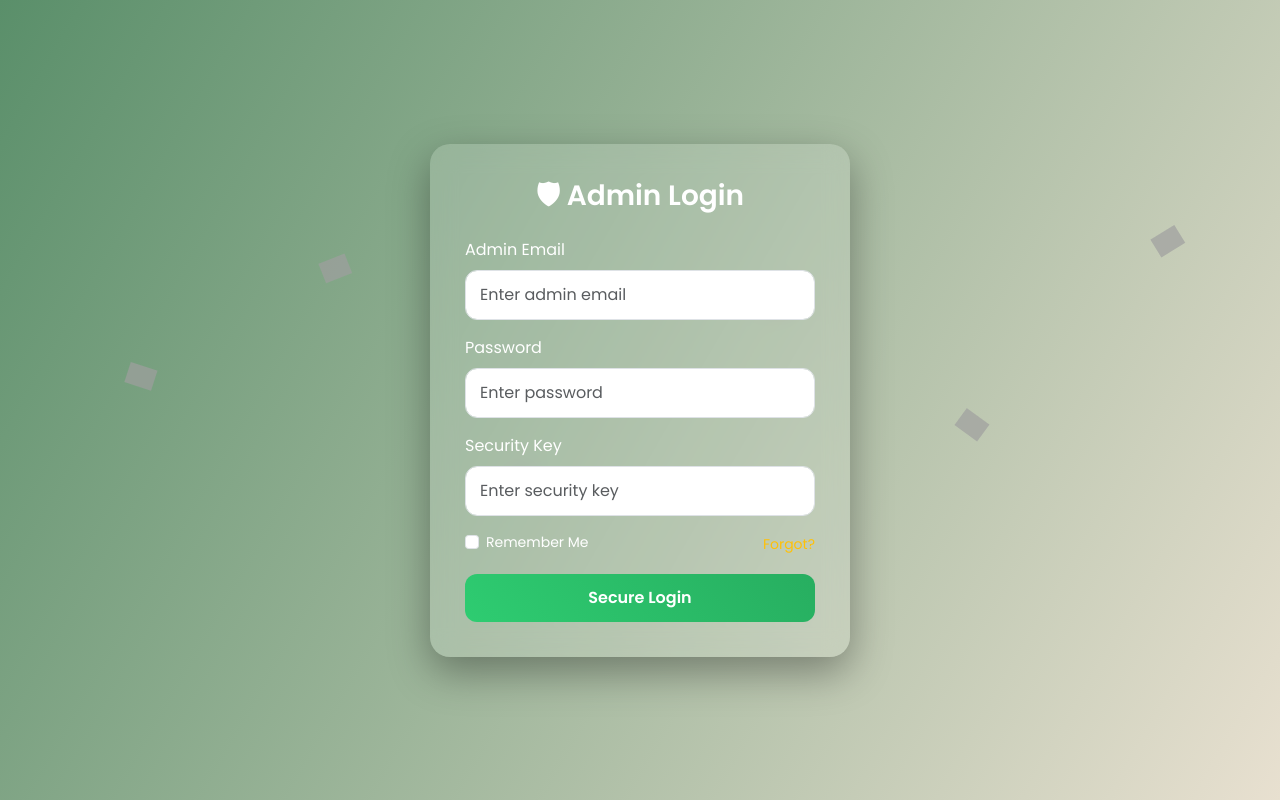
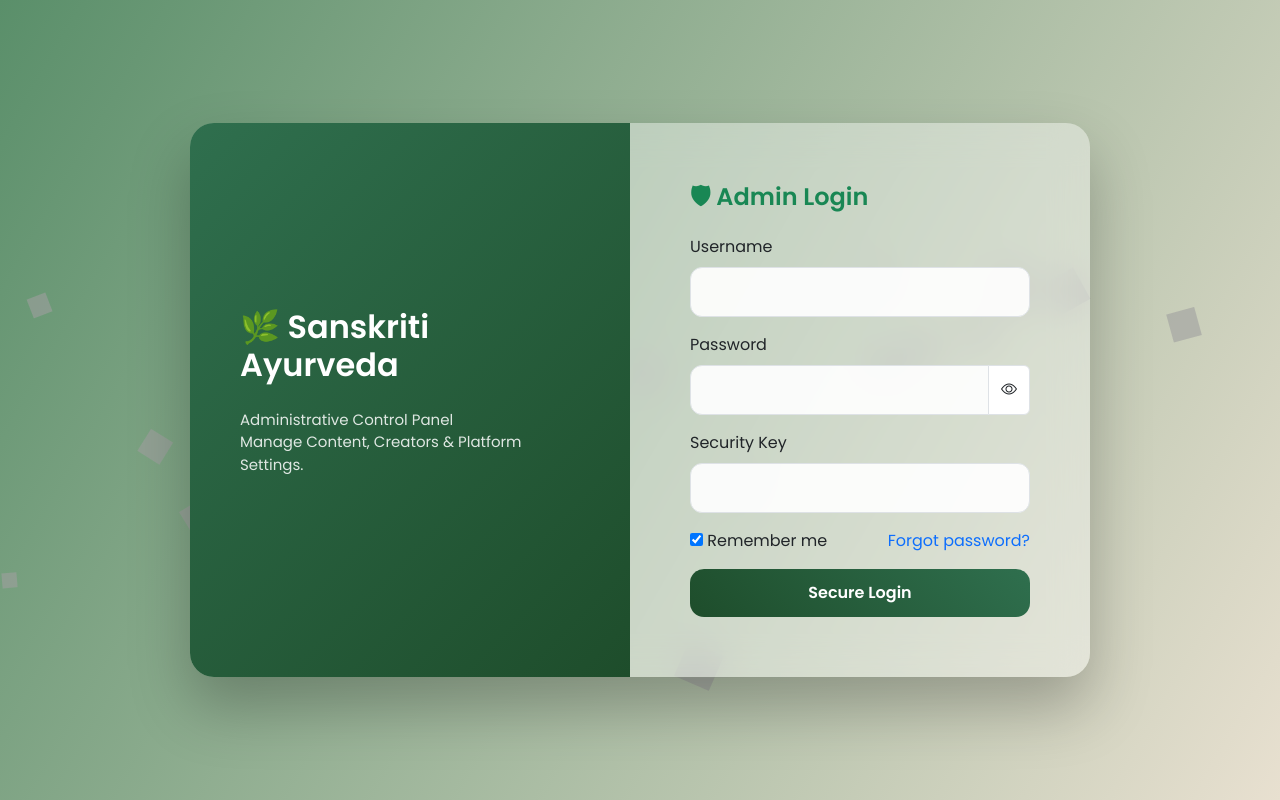
Before and after one commit to dileepkagitapalli-lab/traditional-health-system, a Django app: page /admin-login/ in a window 1280 px wide. Run offline with Django 5.2, Linux system fonts and the light colour scheme; grey boxes are pictures that could not be loaded.

Commit message:
third commit

```diff
--- a/main/templates/main/admin_login.html
+++ b/main/templates/main/admin_login.html
@@ -3,149 +3,209 @@
 <head>
 <meta charset="UTF-8">
 <meta name="viewport" content="width=device-width, initial-scale=1.0">
-<title>Admin Login | Sanskriti Ayurveda</title>
+<title>Sanskriti Ayurveda | Admin Login</title>
 
 <!-- Bootstrap -->
 <link href="https://cdn.jsdelivr.net/npm/bootstrap@5.3.2/dist/css/bootstrap.min.css" rel="stylesheet">
 
-<!-- Google Fonts -->
-<link href="https://fonts.googleapis.com/css2?family=Poppins:wght@300;400;500;600;700&display=swap" rel="stylesheet">
+<!-- Icons -->
+<link href="https://cdn.jsdelivr.net/npm/bootstrap-icons/font/bootstrap-icons.css" rel="stylesheet">
+
+<!-- Google Font -->
+<link href="https://fonts.googleapis.com/css2?family=Poppins:wght@300;400;500;600&display=swap" rel="stylesheet">
 
 <style>
-*{margin:0;padding:0;box-sizing:border-box;font-family:'Poppins',sans-serif;}
+*{
+    margin:0;
+    padding:0;
+    box-sizing:border-box;
+    font-family:'Poppins',sans-serif;
+}
 
 body{
     min-height:100vh;
     background: linear-gradient(120deg,#5a8f6a,#e8e0d0);
+    display:flex;
+    align-items:center;
+    justify-content:center;
     overflow:hidden;
 }
 
-/* Leaves Falling */
+/* Falling Leaves */
 .leaves span{
     position:absolute;
-    top:-10%;
-    width:28px;
-    height:28px;
-    background:url('https://cdn-icons-png.flaticon.com/512/2909/2909767.png') no-repeat;
-    background-size:contain;
-    animation: fall linear infinite;
-    opacity:0.7;
+    top:-60px;
+    width:30px;
+    height:30px;
+    background:url('https://pngimg.com/d/leaf_PNG36819.png');
+    background-size:cover;
+    opacity:0.6;
+    animation:fall linear infinite;
 }
 
 @keyframes fall{
-    0%{transform:translateY(-100px) rotate(0deg);}
+    0%{transform:translateY(-60px) rotate(0deg);}
     100%{transform:translateY(110vh) rotate(360deg);}
 }
 
-.leaves span:nth-child(1){left:10%;animation-duration:12s;}
-.leaves span:nth-child(2){left:25%;animation-duration:15s;}
-.leaves span:nth-child(3){left:40%;animation-duration:10s;}
-.leaves span:nth-child(4){left:60%;animation-duration:14s;}
-.leaves span:nth-child(5){left:75%;animation-duration:11s;}
-.leaves span:nth-child(6){left:90%;animation-duration:16s;}
-
-/* Center Card */
+/* Main Card */
 .login-box{
+    width:900px;
+    max-width:95%;
+    background: rgba(255,255,255,0.18);
+    backdrop-filter: blur(18px);
+    border-radius:24px;
+    box-shadow:0 30px 60px rgba(0,0,0,0.25);
     display:flex;
-    justify-content:center;
-    align-items:center;
-    min-height:100vh;
-    position:relative;
-    z-index:2;
+    overflow:hidden;
 }
 
-.login-card{
-    width:100%;
-    max-width:420px;
-    background:rgba(255,255,255,0.15);
-    backdrop-filter:blur(12px);
-    border-radius:20px;
-    padding:35px;
-    box-shadow:0 15px 40px rgba(0,0,0,0.35);
-    animation:fade 1s ease;
+/* Left Panel */
+.left-panel{
+    flex:1;
+    background:linear-gradient(135deg,#2f6f4e,#1e4d2b);
+    color:#fff;
+    padding:60px 50px;
+    display:flex;
+    flex-direction:column;
+    justify-content:center;
 }
 
-@keyframes fade{
-    from{opacity:0; transform:scale(0.95);}
-    to{opacity:1; transform:scale(1);}
+.left-panel h2{
+    font-weight:600;
+    font-size:32px;
 }
 
-.login-card h3{
-    text-align:center;
-    color:#fff;
-    margin-bottom:25px;
-    font-weight:600;
+.left-panel p{
+    opacity:0.85;
+    font-size:15px;
+}
+
+/* Right Panel */
+.right-panel{
+    flex:1;
+    padding:60px 60px;
+    background:rgba(255,255,255,0.25);
 }
 
 .form-control{
     border-radius:12px;
     padding:12px 14px;
+    background:rgba(255,255,255,0.9);
+}
+
+.form-control:focus{
+    box-shadow:0 0 0 0.2rem rgba(90,143,106,0.25);
+    border-color:#5a8f6a;
 }
 
 .btn-login{
-    background:linear-gradient(45deg,#2ecc71,#27ae60);
+    background: linear-gradient(45deg,#1e4d2b,#2f6f4e);
+    border:none;
     color:#fff;
-    border:none;
-    border-radius:12px;
     padding:12px;
+    border-radius:14px;
     font-weight:600;
     transition:0.4s;
 }
 
 .btn-login:hover{
-    transform:translateY(-2px) scale(1.03);
-    box-shadow:0 10px 20px rgba(39,174,96,0.45);
+    transform:translateY(-2px);
+    box-shadow:0 15px 30px rgba(0,0,0,0.25);
 }
 
-.text-small{font-size:14px;color:#fff;}
+/* Responsive */
+@media(max-width:768px){
+    .login-box{
+        flex-direction:column;
+    }
+    .left-panel{
+        text-align:center;
+        padding:40px;
+    }
+    .right-panel{
+        padding:40px;
+    }
+}
 </style>
 </head>
 
 <body>
 
-<!-- Falling Leaves -->
-<div class="leaves">
-    <span></span><span></span><span></span>
-    <span></span><span></span><span></span>
-</div>
+<!-- Leaves -->
+<div class="leaves"></div>
 
 <div class="login-box">
-    <div class="login-card">
 
-        <h3>🛡 Admin Login</h3>
+    <!-- Left Branding -->
+    <div class="left-panel">
+        <h2>🌿 Sanskriti Ayurveda</h2>
+        <p class="mt-3">
+            Administrative Control Panel <br>
+            Manage Content, Creators & Platform Settings.
+        </p>
+    </div>
+
+    <!-- Right Form -->
+    <div class="right-panel">
+        <h4 class="mb-4 text-success fw-semibold">🛡 Admin Login</h4>
 
         <form method="post">
             {% csrf_token %}
 
             <div class="mb-3">
-                <label class="form-label text-white">Admin Email</label>
-                <input type="email" class="form-control" placeholder="Enter admin email" required>
+                <label class="form-label">Username</label>
+<input type="text" name="username" class="form-control" required>
             </div>
 
             <div class="mb-3">
-                <label class="form-label text-white">Password</label>
-                <input type="password" class="form-control" placeholder="Enter password" required>
+                <label class="form-label">Password</label>
+                <div class="input-group">
+                    <input type="password" name="password" class="form-control" required>
+                    <span class="input-group-text bg-white" onclick="toggle()" style="cursor:pointer;">
+                        <i class="bi bi-eye"></i>
+                    </span>
+                </div>
             </div>
 
             <div class="mb-3">
-                <label class="form-label text-white">Security Key</label>
-                <input type="password" class="form-control" placeholder="Enter security key" required>
+                <label class="form-label">Security Key</label>
+                <input type="password" name="security_key" class="form-control" required>
             </div>
 
-            <div class="d-flex justify-content-between align-items-center mb-3">
-                <div class="form-check text-small">
-                    <input class="form-check-input" type="checkbox">
-                    <label class="form-check-label">Remember Me</label>
+            <div class="d-flex justify-content-between mb-3">
+                <div>
+                    <input type="checkbox" checked> Remember me
                 </div>
-                <a href="#" class="text-warning text-decoration-none text-small">Forgot?</a>
+                <a href="#" class="text-decoration-none">Forgot password?</a>
             </div>
 
-            <button type="submit" class="btn btn-login w-100">Secure Login</button>
+            <button type="submit" class="btn btn-login w-100">
+                Secure Login
+            </button>
 
         </form>
+    </div>
 
-    </div>
 </div>
+
+<script>
+function toggle(){
+    let x = document.getElementById("pass");
+    x.type = x.type === "password" ? "text" : "password";
+}
+
+/* Leaves Animation */
+for(let i=0;i<20;i++){
+    let leaf=document.createElement("span");
+    let size=Math.random()*25+15;
+    leaf.style.width=size+"px";
+    leaf.style.height=size+"px";
+    leaf.style.left=Math.random()*100+"vw";
+    leaf.style.animationDuration=Math.random()*10+8+"s";
+    document.querySelector(".leaves").appendChild(leaf);
+}
+</script>
 
 </body>
 </html>
--- a/main/templates/main/user_login.html
+++ b/main/templates/main/user_login.html
@@ -173,7 +173,10 @@ body{
                 <a href="#" class="text-decoration-none">Forgot password?</a>
             </div>
 
-            <button class="btn btn-login w-100">Sign In</button>
+            <form method="POST">
+                {% csrf_token %}
+                <button type="submit" class="btn btn-login w-100">Sign In</button>
+            </form>
 
             <p class="mt-3">Don't have an account?
                 <a href="#" class="text-decoration-none">Register here</a>
--- a/main/views.py
+++ b/main/views.py
@@ -1,25 +1,94 @@
-from django.shortcuts import render
+from django.shortcuts import render, redirect
+from django.contrib.auth import authenticate, login, logout
+from django.contrib import messages
+from django.conf import settings
+from django.contrib.auth.decorators import login_required
 
+
+# ===================== HOME =====================
 def home(request):
     return render(request, 'main/home.html')
 
+
+# ===================== USER LOGIN =====================
 def user_login(request):
+    if request.method == "POST":
+        username = request.POST.get("username")
+        password = request.POST.get("password")
+
+        user = authenticate(request, username=username, password=password)
+
+        if user is not None and not user.is_superuser:
+            login(request, user)
+            return redirect('user_dashboard')
+        else:
+            messages.error(request, "Invalid user credentials")
+
     return render(request, 'main/user_login.html')
 
+
+@login_required
+def user_dashboard(request):
+    return render(request, 'main/user_dashboard.html')
+
+
+# ===================== CREATOR LOGIN =====================
 def creator_login(request):
+    if request.method == "POST":
+        username = request.POST.get("username")
+        password = request.POST.get("password")
+
+        user = authenticate(request, username=username, password=password)
+
+        if user is not None and not user.is_superuser:
+            login(request, user)
+            return redirect('home')  # change if you have creator dashboard
+        else:
+            messages.error(request, "Invalid creator credentials")
+
     return render(request, 'main/creator_login.html')
 
+
+# ===================== ADMIN LOGIN =====================
 def admin_login(request):
+    if request.method == "POST":
+        username = request.POST.get("username")
+        password = request.POST.get("password")
+        security_key = request.POST.get("security_key")
+
+        user = authenticate(request, username=username, password=password)
+
+        if (
+            user is not None
+            and user.is_superuser
+            and security_key == settings.ADMIN_SECURITY_KEY
+        ):
+            login(request, user)
+            return redirect('/admin/')  # Django default admin panel
+        else:
+            messages.error(request, "Invalid admin credentials or security key")
+
     return render(request, 'main/admin_login.html')
 
+
+# ===================== LOGOUT =====================
+def logout_view(request):
+    logout(request)
+    return redirect('home')
+
+
+# ===================== STATIC PAGES =====================
 def ayurveda(request):
     return render(request, 'main/ayurveda.html')
+
 
 def yoga(request):
     return render(request, 'main/yoga.html')
 
+
 def remedies(request):
     return render(request, 'main/remedies.html')
 
-def food(request):   # 👈 MUST BE EXACTLY THIS
+
+def food(request):
     return render(request, 'main/food.html')
--- a/traditional_health_cms/settings.py
+++ b/traditional_health_cms/settings.py
@@ -122,3 +122,5 @@ STATIC_URL = 'static/'
 # https://docs.djangoproject.com/en/5.2/ref/settings/#default-auto-field
 
 DEFAULT_AUTO_FIELD = 'django.db.models.BigAutoField'
+
+ADMIN_SECURITY_KEY = "yoga@25"
--- a/traditional_health_cms/urls.py
+++ b/traditional_health_cms/urls.py
@@ -3,8 +3,11 @@ from django.urls import path
 from main import views
 
 urlpatterns = [
+    path('admin/', admin.site.urls),  # ⭐ THIS LINE IS MISSING
+
     path('', views.home, name='home'),
     path('user-login/', views.user_login, name='user_login'),
+    path('dashboard/', views.user_dashboard, name='user_dashboard'),
     path('creator-login/', views.creator_login, name='creator_login'),
     path('admin-login/', views.admin_login, name='admin_login'),
     path('ayurveda/', views.ayurveda, name='ayurveda'),
```
Also changed, not shown: main/templates/main/creator_login.html (+90 -50 lines), main/templates/main/home.html (+22 -8 lines), main/templates/main/user_dashboard.html (added, +239 -0 lines), db.sqlite3.
